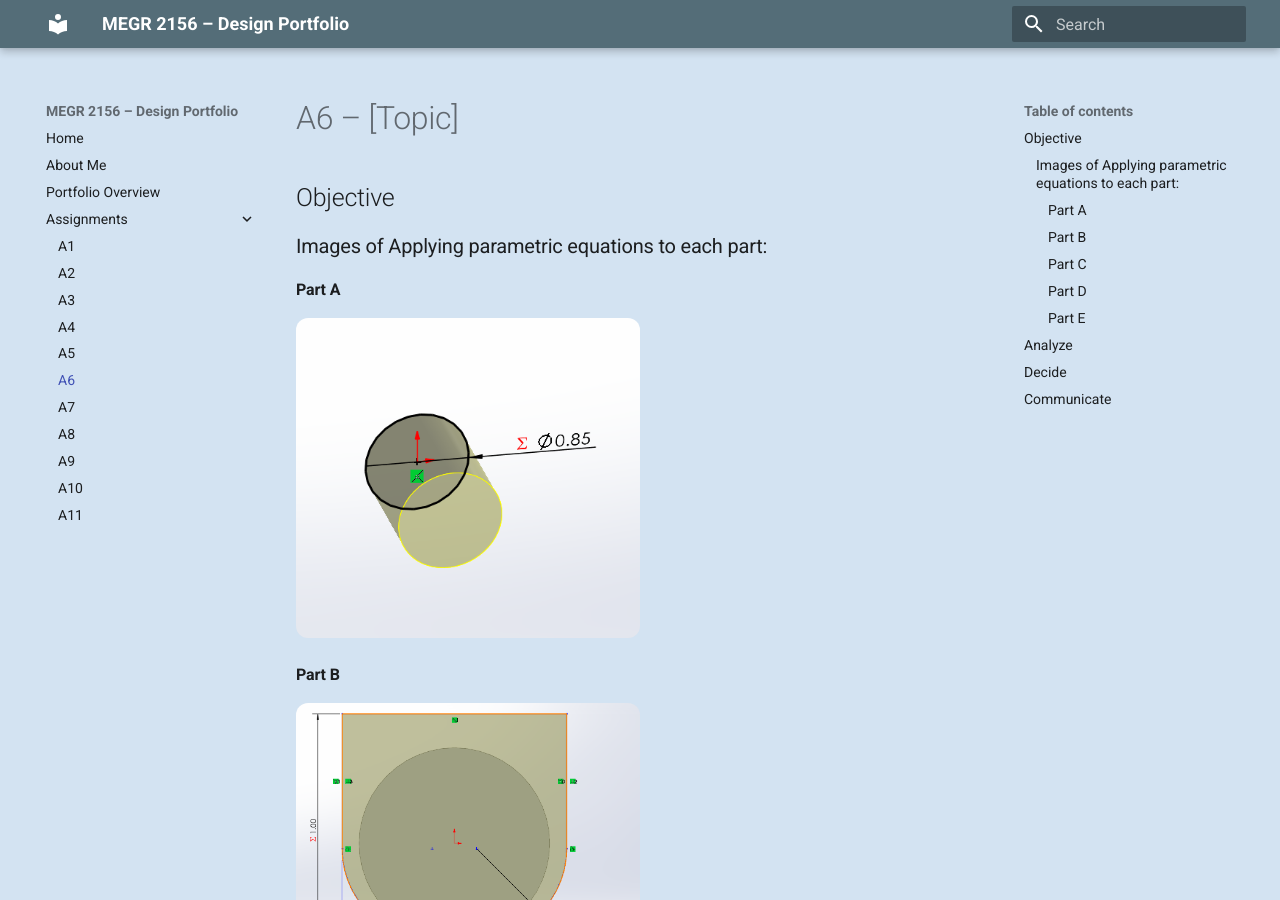
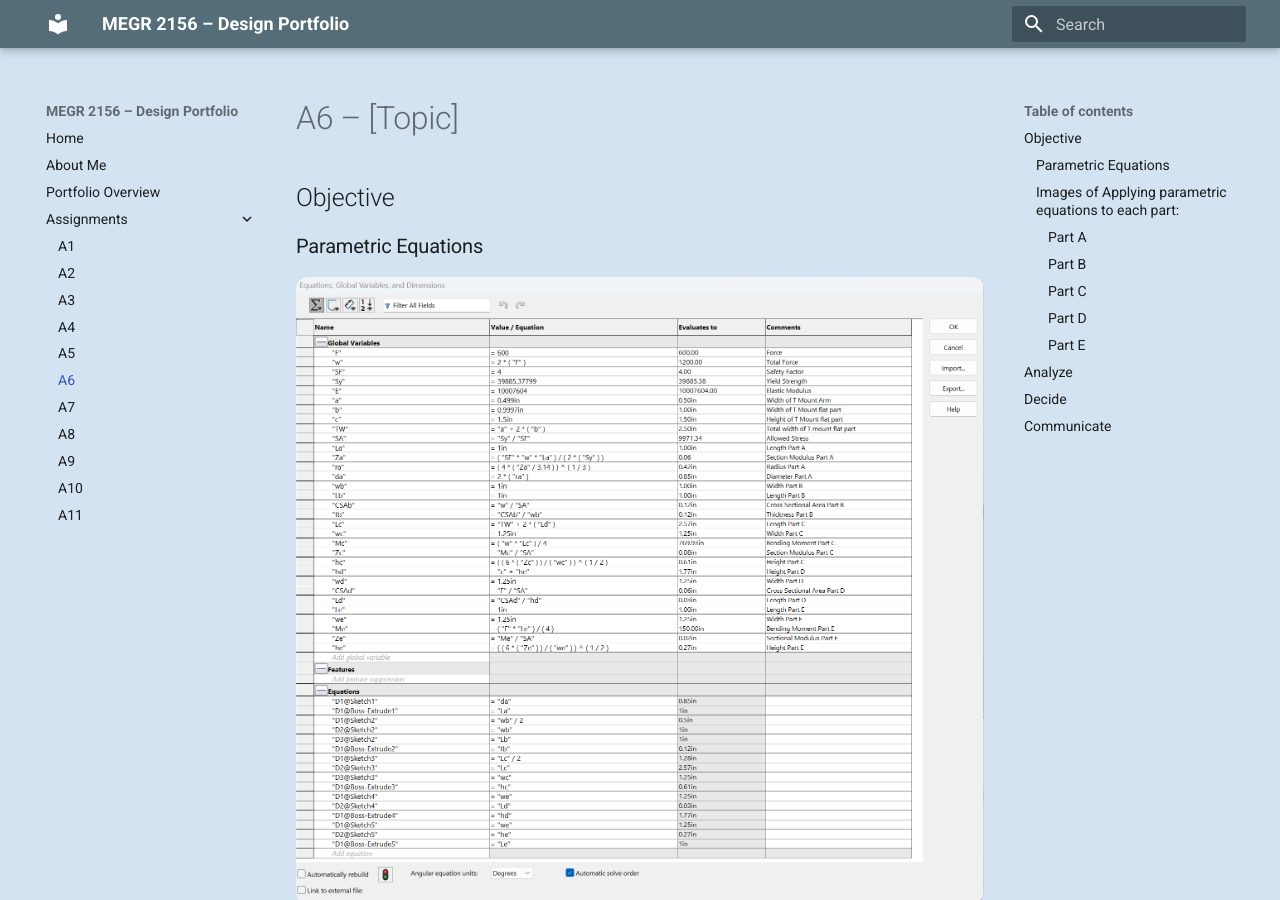
Before and after one commit to Noah-DiMenna/megr2156-portfolio, an MkDocs documentation site: the page built from docs/assignments/A06/index.md, in a window 1280 px wide and 900 px high. Built offline with MkDocs 1.6.1 and Material for MkDocs 9.7.7, drawn with Linux system fonts in a browser that asks for light colours.

Commit message:
Update index.md

```diff
--- a/docs/assignments/A06/index.md
+++ b/docs/assignments/A06/index.md
@@ -1,6 +1,9 @@
 # A6 – [Topic]
 
 ## Objective
+### Parametric Equations
+
+<img src="A6-PARA-EQ.png" style="border-radius: 12px; width: 100%;">
 
 ### Images of Applying parametric equations to each part:
 
```
